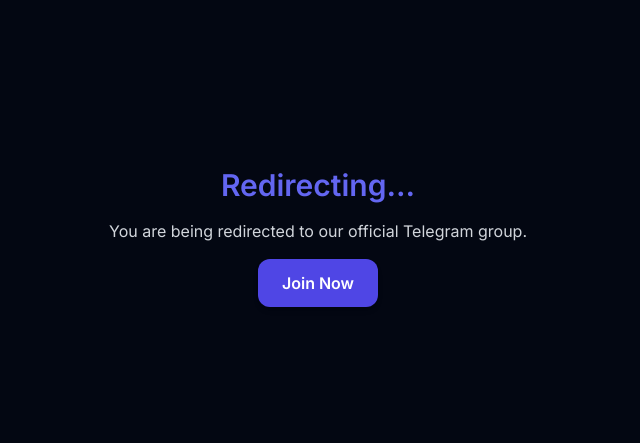
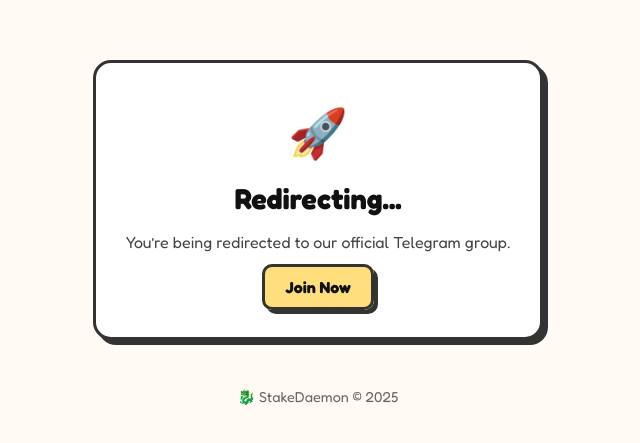
Before and after one commit to StakeDaemon/StakeDaemon.github.io, a website: page joinnow.html in a window 1280 px wide. Shown: the part 163-606 px from the top of the page, without its empty margins (322-962 px from the left). Drawn offline with nearby package versions, Linux system fonts and the light colour scheme.

Commit message:
Update joinnow.html

```diff
--- a/joinnow.html
+++ b/joinnow.html
@@ -1,21 +1,91 @@
-<!DOCTYPE html>
+<!doctype html>
 <html lang="en">
 <head>
-  <meta charset="UTF-8">
-  <meta name="viewport" content="width=device-width, initial-scale=1.0">
-  <title>Join StakeDaemon</title>
+  <meta charset="utf-8" />
+  <meta name="viewport" content="width=device-width,initial-scale=1" />
+  <title>Join StakeDaemon — Telegram</title>
   <meta http-equiv="refresh" content="2; url=https://t.me/StakeDaemon">
-  <link href="https://fonts.googleapis.com/css2?family=Inter:wght@400;600&display=swap" rel="stylesheet">
-  <script src="https://cdn.tailwindcss.com"></script>
+  <link href="https://fonts.googleapis.com/css2?family=Fredoka:wght@400;600;700&display=swap" rel="stylesheet">
+  <style>
+    body {
+      background: #fffaf4;
+      font-family: "Fredoka", sans-serif;
+      color: #333;
+      display: flex;
+      flex-direction: column;
+      align-items: center;
+      justify-content: center;
+      min-height: 100vh;
+      margin: 0;
+    }
+
+    .card {
+      background: #ffffff;
+      border: 3px solid #333;
+      border-radius: 18px;
+      box-shadow: 5px 5px 0 #333;
+      text-align: center;
+      padding: 40px 30px;
+      max-width: 420px;
+      animation: floaty 2s ease-in-out infinite;
+    }
+
+    @keyframes floaty {
+      0%, 100% { transform: translateY(0); }
+      50% { transform: translateY(-8px); }
+    }
+
+    h1 {
+      font-size: 1.8rem;
+      font-weight: 700;
+      color: #111;
+      margin-bottom: 10px;
+    }
+
+    p {
+      font-size: 1rem;
+      color: #444;
+      margin-bottom: 25px;
+    }
+
+    a {
+      background: #ffde7d;
+      color: #111;
+      font-weight: 700;
+      text-decoration: none;
+      padding: 10px 20px;
+      border-radius: 10px;
+      border: 3px solid #333;
+      box-shadow: 4px 4px 0 #333;
+      transition: all 0.2s ease;
+    }
+
+    a:hover {
+      transform: translateY(-2px);
+      box-shadow: 6px 6px 0 #333;
+    }
+
+    .emoji {
+      font-size: 3rem;
+      margin-bottom: 15px;
+    }
+
+    footer {
+      text-align: center;
+      margin-top: 40px;
+      font-size: 0.9rem;
+      color: #666;
+    }
+  </style>
 </head>
-<body class="bg-gray-950 text-gray-100 font-[Inter] flex items-center justify-center min-h-screen">
-  <div class="text-center space-y-4">
-    <h1 class="text-3xl font-bold text-indigo-500">Redirecting...</h1>
-    <p class="text-gray-300">You are being redirected to our official Telegram group.</p>
-    <a href="https://t.me/StakeDaemon"
-       class="inline-block px-6 py-3 bg-indigo-600 hover:bg-indigo-700 rounded-xl text-white font-semibold shadow-md transition">
-       Join Now
-    </a>
+<body>
+  <div class="card">
+    <div class="emoji">🚀</div>
+    <h1>Redirecting...</h1>
+    <p>You’re being redirected to our official Telegram group.</p>
+    <a href="https://t.me/StakeDaemon">Join Now</a>
   </div>
+
+  <footer>🐉 StakeDaemon © 2025</footer>
 </body>
 </html>
```
